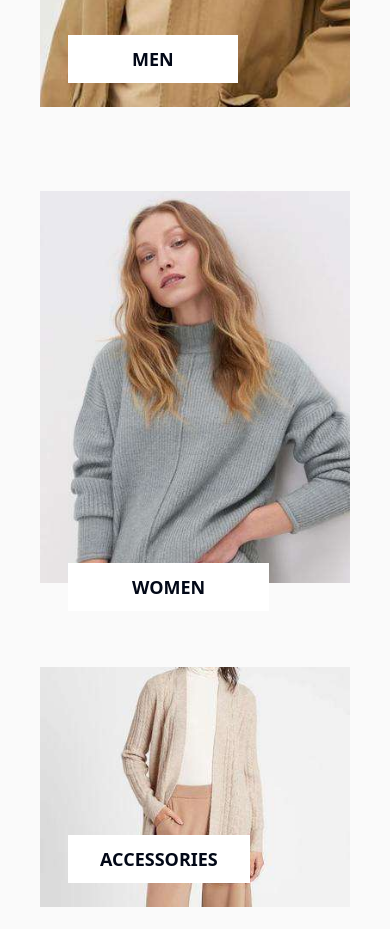
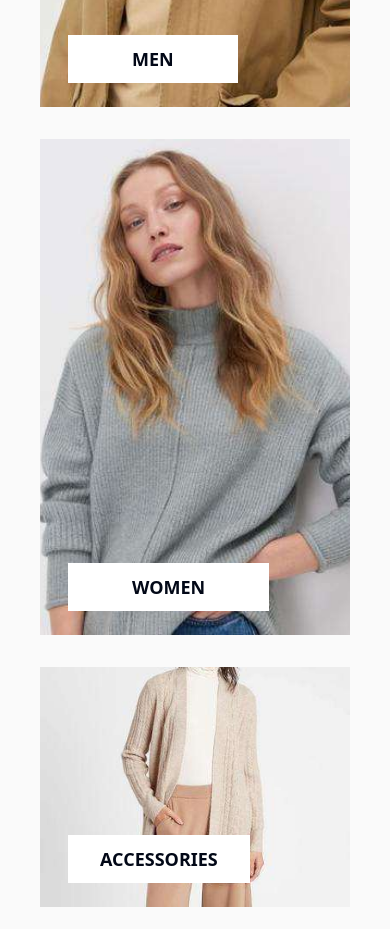
Before and after one commit to berkbogac-akgunes/my_ecommerce_project, a React (Vite) app: page /home in a window 390 px wide. Shown: the part 1860-2789 px from the top of the page. Built offline with nearby package versions, Linux system fonts and the light colour scheme.

Commit message:
page content cards mobile done

```diff
--- a/index.html
+++ b/index.html
@@ -1,6 +1,10 @@
 <!doctype html>
 <html lang="en">
   <head>
+    <link
+    rel="stylesheet"
+    href="https://cdn.jsdelivr.net/npm/bootstrap@5.1.0/dist/css/bootstrap.min.css"
+    />
     <meta name="viewport" content="width=device-width, initial-scale=1">
     <link rel="stylesheet" href="https://cdnjs.cloudflare.com/ajax/libs/font-awesome/4.7.0/css/font-awesome.min.css">
     <link rel="preconnect" href="https://fonts.googleapis.com">
--- /dev/null
+++ b/src/components/CardSection.jsx
@@ -0,0 +1,132 @@
+import { faChartSimple, faChevronRight, faClock } from "@fortawesome/free-solid-svg-icons";
+import { FontAwesomeIcon } from "@fortawesome/react-fontawesome";
+import { NavLink } from "react-router-dom/cjs/react-router-dom.min";
+
+export function CardSection() {
+    const cardInfo = [
+        {
+          src: "https://s3-alpha-sig.figma.com/img/6fa1/d42d/da5f231255f5a899906c50f4f3638388?Expires=1730073600&Key-Pair-Id=APKAQ4GOSFWCVNEHN3O4&Signature=BgBMKRB5YKf0dSNxuyB2j04XQc4uf87E5yBkcdhLn05poRH16VTYsjfJEGX4MyP2UbuFFfZaMr1iUclGTi9iaPItDwO-qCiWGn2pJ5lh6FWpn12G59l5kY6Nrdil6T-DIjyTlqcosg5hcv-h9~GNH8CMBoPEW4djilIB56q-M9aCNVYLF6iTxjx5Cpoab7zUzl3YI29nADAJH-g7mENTIZt88PyEgyvQzXPHWAp6lcCM8OakPyT42l-zpgxd13lj50P7wbF9bWWZIexO4K0wlo2TcKRd1-1VyD97-cuwBAxdhL0lyej29GCqbSqE0LHatYVNdk75RnWJS9UVEQQyTg__",
+          title: "card1",
+          cardTitle: "Loudest à la Madison #1 (L'integral)",
+          text:
+            "We focus on ergonomics and meeting you where you work. It's only a keystroke away.",
+          date: "22 April 2021",
+          commentText: 10,
+        },
+        {
+          src: "https://s3-alpha-sig.figma.com/img/3f46/bc27/bfdeda7c44028b59453c136c10512828?Expires=1730073600&Key-Pair-Id=APKAQ4GOSFWCVNEHN3O4&Signature=Wm5iSQt-t~BbuUQFX7WWy1Do~mQS-3ElMamnQvWo4AnblV-QCZ19VQF3lgb6R1viJFfkOaPrX3huAA3QcPGv7R8NJzLjP9eCzL6XAPkqilyNrzatzvKXSaYAmkAdIKKVzWE9sWHMFIVswqlfaeI1z-WluEYRg9CKBDLCs4SClfibMZBk4Zd2SxXRwjZAKN00VLErArYNMuuKENNya3s2A8GMn6GmqoL5CIuyVhu-2Pq90fsCepVw5-iNj0JzxFkGoW4cy2OcA1FcMBB-BkCcEtZprjK9q27MI5~UeW5tGokXzgueUq-gUaucpEuYLqkIBrZaIy3542PepRQCNglm6w__",
+          title: "card2",
+          cardTitle: "Loudest à la Madison #1 (L'integral)",
+          text:
+            "We focus on ergonomics and meeting you where you work. It's only a keystroke away.",
+          date: "22 April 2021",
+          commentText: 10,
+        },
+        {
+          src: "https://s3-alpha-sig.figma.com/img/6e5a/1e40/7b100e0e65dada874a961f311a92cfce?Expires=1730073600&Key-Pair-Id=APKAQ4GOSFWCVNEHN3O4&Signature=piSGFgZp7ddlTb~kDOBjAHDFh7-BIlHOsayK6f1dwD-gX92hpkS3a0UbGujfeVYZlmK2h4sE3ydqx8-JvgicJSz-CuEx2VYaaCdTvczKxPxVcv-aO6stZPZzaiCF57m1Ma2fQMxbboTUVPMOpYHHMKRo~v8bZtO-s3TGzUF9K4bqrVXgcC~hUxr1Y5TsXPyumkVuoIsVJaNP4N1aasc5dgrs4m8tntWN44IvB2mWI5gnWcsXNaAf6ibhBW7zm3aXtL3YKWaQFnFWvWCHtPXDK3PJuJEslyyABVH~SaLVMVISCEyhoAYZJg73tWfNCFcenT2evl0iwGjnYL6j73ZRNQ__",
+          title: "card3",
+          cardTitle: "Loudest à la Madison #1 (L'integral)",
+          text:
+            "We focus on ergonomics and meeting you where you work. It's only a keystroke away.",
+          date: "22 April 2021",
+          commentText: 10,
+        },
+      ];
+    return(
+        <>
+        <div className = "pt-32 w-[100%] flex flex-col items-center text-center mont">
+            <h6 className = "font-semibold text-lg mb-4 text-[#23A6F0]">Practice Advice</h6>
+            <h2 className = "font-bold text-5xl mb-4 w-60 text-[#252B42]">Featured Products</h2>
+            <p className = "flex flex-wrap font-medium text-base mb-9 w-60 text-[#737373]">Problems trying to resolve the conflict between the two major</p>
+        </div>
+
+        <div className = "flex items-center flex-col mx-10">
+            <div className = "shadow-md h-[38rem] w-full mb-8">
+                <img
+                  className = "h-[19rem] w-full object-cover"
+                  src = {cardInfo[0].src}
+                  title = {cardInfo[0].title}
+                />
+                <div className = "card-bottom-container px-6 pt-6 pb-9">
+                    <div className = "flex mb-2.5">
+                        <p className = "mr-4 font-semibold text-xs text-[#8EC2F2]">Google</p>
+                        <p className = "mr-4 font-semibold text-xs text-[#737373]">Trending</p>
+                        <p className = "font-semibold text-xs text-[#737373]">New</p>
+                    </div>
+                    <h4 className = "flex flex-wrap font-semibold text-xl mb-2.5 w-60 text-[#252B42]">{cardInfo[0].cardTitle}</h4>
+                    <p className = "flex flex-wrap font-semibold text-sm mb-3 text-[#737373] w-64">{cardInfo[0].text}</p>
+                    <div className = "flex justify-between">
+                        <div className = "flex mb-4">
+                        <FontAwesomeIcon className = "mr-1.5 pt-0.5" icon={faClock} />
+                        <p className = "font-semibold text-sm text-[#737373]">{cardInfo[0].date}</p>
+                        </div>
+                        <div className = "flex">
+                        <FontAwesomeIcon className = "mr-1.5 pt-0.5" icon={faChartSimple} />
+                        <p className = "font-semibold text-sm text-[#737373]">{cardInfo[0].commentText} comments</p>
+                        </div>
+                    </div>
+                    <NavLink to = "">Learn More <FontAwesomeIcon icon={faChevronRight} /></NavLink>
+                </div>
+            </div>
+
+            <div className = "shadow-md w-full h-[38rem] mb-8">
+                <img
+                  className = "h-[19rem] w-full object-cover"
+                  src = {cardInfo[1].src}
+                  title = {cardInfo[1].title}
+                />
+                <div className = "card-bottom-container px-6 pt-6 pb-9">
+                    <div className = "flex mb-2.5">
+                        <p className = "mr-4 font-semibold text-xs text-[#8EC2F2]">Google</p>
+                        <p className = "mr-4 font-semibold text-xs text-[#737373]">Trending</p>
+                        <p className = "font-semibold text-xs text-[#737373]">New</p>
+                    </div>
+                    <h4 className = "flex flex-wrap font-semibold text-xl mb-2.5 w-60 text-[#252B42]">{cardInfo[1].cardTitle}</h4>
+                    <p className = "flex flex-wrap font-semibold text-sm mb-3 text-[#737373] w-64">{cardInfo[1].text}</p>
+                    <div className = "flex justify-between">
+                        <div className = "flex mb-4">
+                        <FontAwesomeIcon className = "mr-1.5 pt-0.5" icon={faClock} />
+                        <p className = "font-semibold text-sm text-[#737373]">{cardInfo[1].date}</p>
+                        </div>
+                        <div className = "flex">
+                        <FontAwesomeIcon className = "mr-1.5 pt-0.5" icon={faChartSimple} />
+                        <p className = "font-semibold text-sm text-[#737373]">{cardInfo[1].commentText} comments</p>
+                        </div>
+                    </div>
+                    <NavLink to = "">Learn More <FontAwesomeIcon icon={faChevronRight} /></NavLink>
+                </div>
+            </div>
+
+            <div className = "shadow-md w-full h-[38rem]">
+                <div className = "">
+                <img
+                  className = "h-[19rem] w-full object-cover"
+                  src = {cardInfo[2].src}
+                  title = {cardInfo[2].title}
+                />
+                </div>
+                <div className = "card-bottom-container px-6 pt-6 pb-9">
+                    <div className = "flex mb-2.5">
+                        <p className = "mr-4 font-semibold text-xs text-[#8EC2F2]">Google</p>
+                        <p className = "mr-4 font-semibold text-xs text-[#737373]">Trending</p>
+                        <p className = "font-semibold text-xs text-[#737373]">New</p>
+                    </div>
+                    <h4 className = "flex flex-wrap font-semibold text-xl mb-2.5 w-60 text-[#252B42]">{cardInfo[2].cardTitle}</h4>
+                    <p className = "flex flex-wrap font-semibold text-sm mb-3 text-[#737373] w-64">{cardInfo[2].text}</p>
+                    <div className = "flex justify-between">
+                        <div className = "flex mb-4">
+                        <FontAwesomeIcon className = "mr-1.5 pt-0.5" icon={faClock} />
+                        <p className = "font-semibold text-sm text-[#737373]">{cardInfo[2].date}</p>
+                        </div>
+                        <div className = "flex">
+                        <FontAwesomeIcon className = "mr-1.5 pt-0.5" icon={faChartSimple} />
+                        <p className = "font-semibold text-sm text-[#737373]">{cardInfo[2].commentText} comments</p>
+                        </div>
+                    </div>
+                    <NavLink to = "">Learn More <FontAwesomeIcon icon={faChevronRight} /></NavLink>
+                </div>
+            </div>
+        </div>
+        </>
+    )
+}
--- a/src/components/ShopCard.jsx
+++ b/src/components/ShopCard.jsx
@@ -15,7 +15,7 @@ export function ShopCard(props) {
 
           <div className ="relative mb-8 md:mr-8">
             <img
-            className ="md:h-[31rem] md:w-[15rem] h-[31rem] w-full object-contain"
+            className ="md:h-[31rem] md:w-[15rem] h-[31rem] w-full object-cover"
             src = {cardInfo[1].src}
             title= {cardInfo[1].title}
             />
--- a/src/layout/PageContent.jsx
+++ b/src/layout/PageContent.jsx
@@ -2,6 +2,7 @@ import { ProductCardsGroup } from "@/components/ProductCardsGroup";
 import { ShopCardGroup } from "@/components/ShopCardGroup";
 import { PageContentSlider } from '../components/PageContentSlider';
 import { PageContentLearnMore } from "@/components/PageContentLearnMore";
+import { CardSection } from "@/components/CardSection";
 
 export function PageContent() {
     return(
@@ -33,6 +34,9 @@ export function PageContent() {
             <div className = "">
                 <PageContentLearnMore/>
             </div>
+            <div className = "">
+                <CardSection/>
+            </div>
         </>
     )
 }
```
